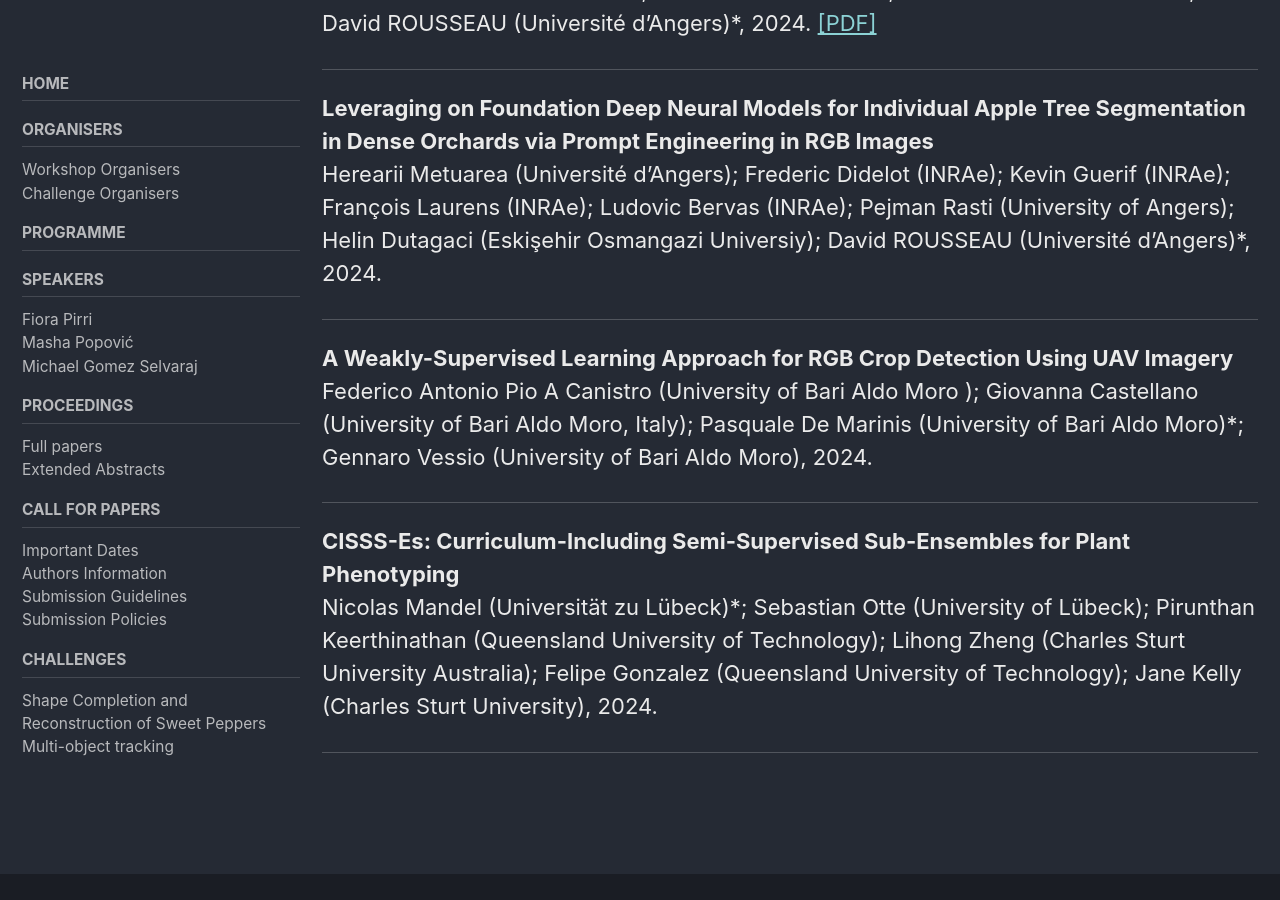
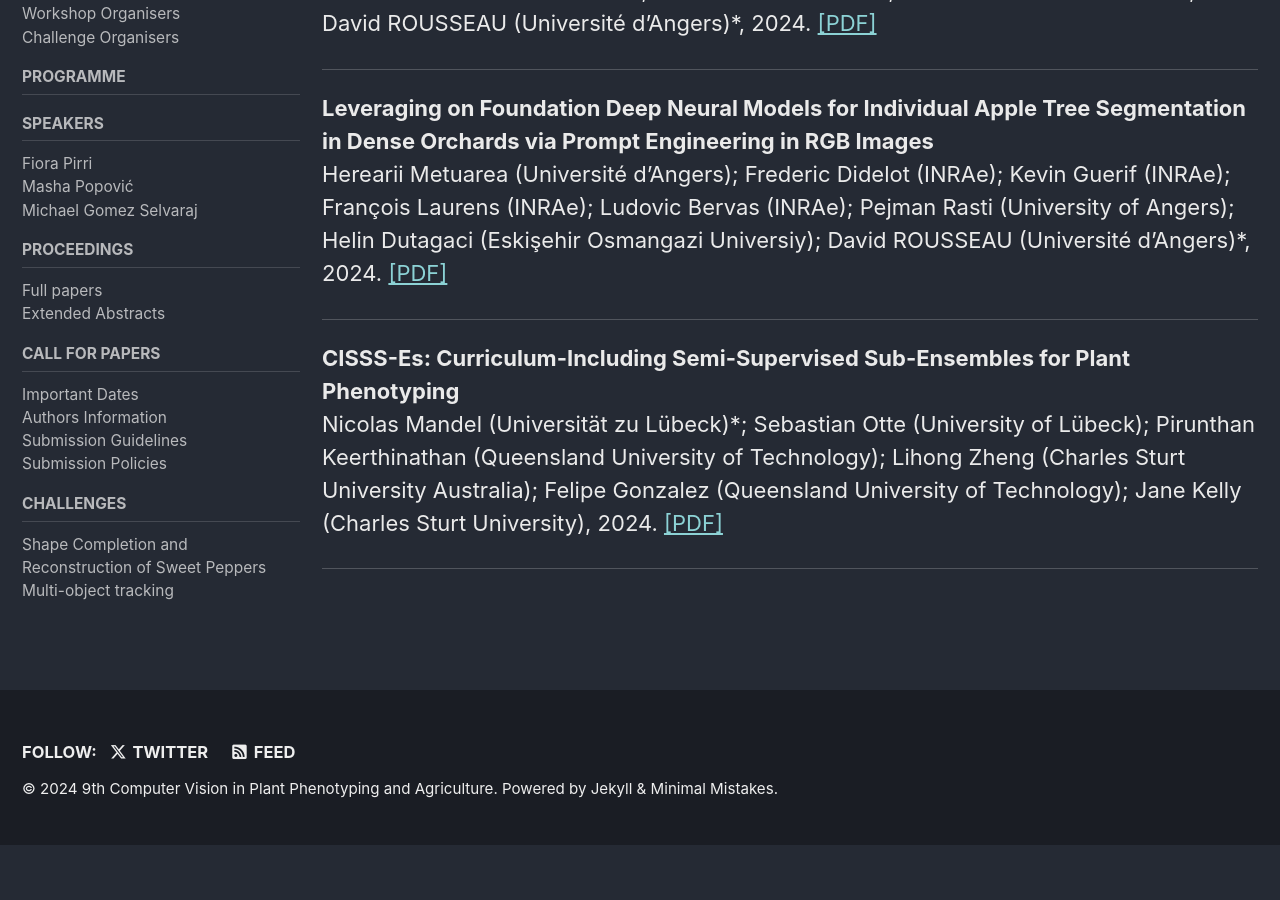
Before and after one commit to cvppa2024/cvppa2024.github.io, a Jekyll site: the page built from _pages/proceedings.md, in a window 1280 px wide and 900 px high, scrolled down 5427 px. Built offline with Jekyll 4.4.1, drawn with Linux system fonts in a browser that asks for light colours; cached includes are drawn as plain includes; after the commit the page ends 6272 px from its top, so only the background shows below that.

Commit message:
Add files via upload
proceeding updated

```diff
--- a/_pages/proceedings.md
+++ b/_pages/proceedings.md
@@ -141,16 +141,12 @@ Félicia Maviane-Macia (INRAe); Nemo Peeters (INRAe); Sabine Wiedemann (INRAe);
 ---
 
 **Leveraging on Foundation Deep Neural Models for Individual Apple Tree Segmentation in Dense Orchards via Prompt Engineering in RGB Images**\
-Herearii Metuarea (Université d'Angers); Frederic Didelot (INRAe); Kevin  Guerif (INRAe); François Laurens (INRAe); Ludovic Bervas (INRAe); Pejman Rasti (University of Angers); Helin Dutagaci (Eskişehir Osmangazi Universiy); David ROUSSEAU (Université d'Angers)*, 2024.
+Herearii Metuarea (Université d'Angers); Frederic Didelot (INRAe); Kevin  Guerif (INRAe); François Laurens (INRAe); Ludovic Bervas (INRAe); Pejman Rasti (University of Angers); Helin Dutagaci (Eskişehir Osmangazi Universiy); David ROUSSEAU (Université d'Angers)*, 2024. [[PDF]](/assets/pdf/19.pdf)
 
----
-
-**A Weakly-Supervised Learning Approach for RGB Crop Detection Using UAV Imagery**\
-Federico Antonio Pio A Canistro (University of Bari Aldo Moro  ); Giovanna Castellano (University of Bari Aldo Moro, Italy); Pasquale De Marinis (University of Bari Aldo Moro)*; Gennaro Vessio (University of Bari Aldo Moro), 2024.
 
 ---
 
 **CISSS-Es: Curriculum-Including Semi-Supervised Sub-Ensembles for Plant Phenotyping**\
-Nicolas Mandel (Universität zu Lübeck)*; Sebastian Otte (University of Lübeck); Pirunthan Keerthinathan (Queensland University of Technology); Lihong  Zheng (Charles Sturt University Australia); Felipe Gonzalez (Queensland University of Technology); Jane Kelly (Charles Sturt University), 2024.
+Nicolas Mandel (Universität zu Lübeck)*; Sebastian Otte (University of Lübeck); Pirunthan Keerthinathan (Queensland University of Technology); Lihong  Zheng (Charles Sturt University Australia); Felipe Gonzalez (Queensland University of Technology); Jane Kelly (Charles Sturt University), 2024. [[PDF]](/assets/pdf/26.pdf)
 
 ---
```
